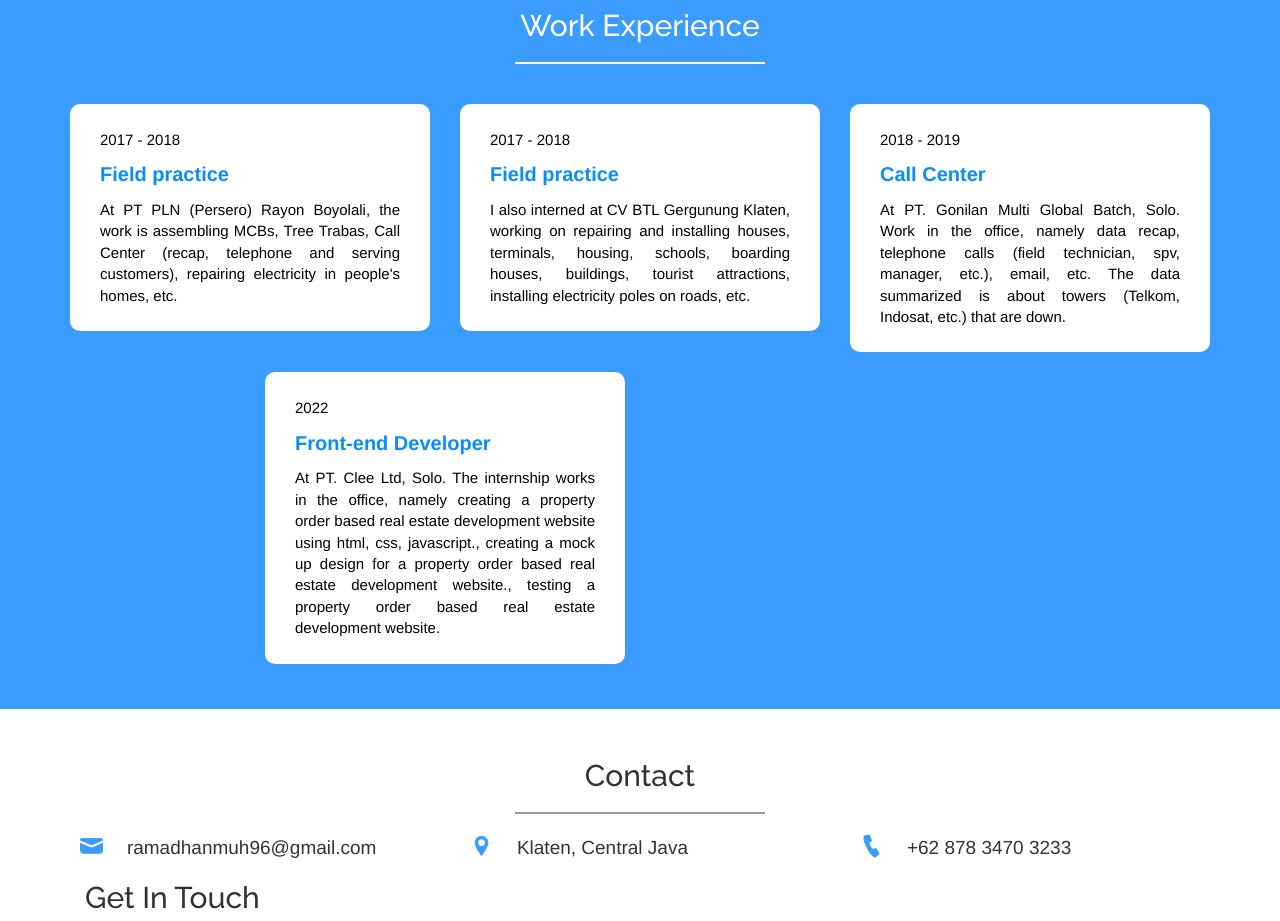
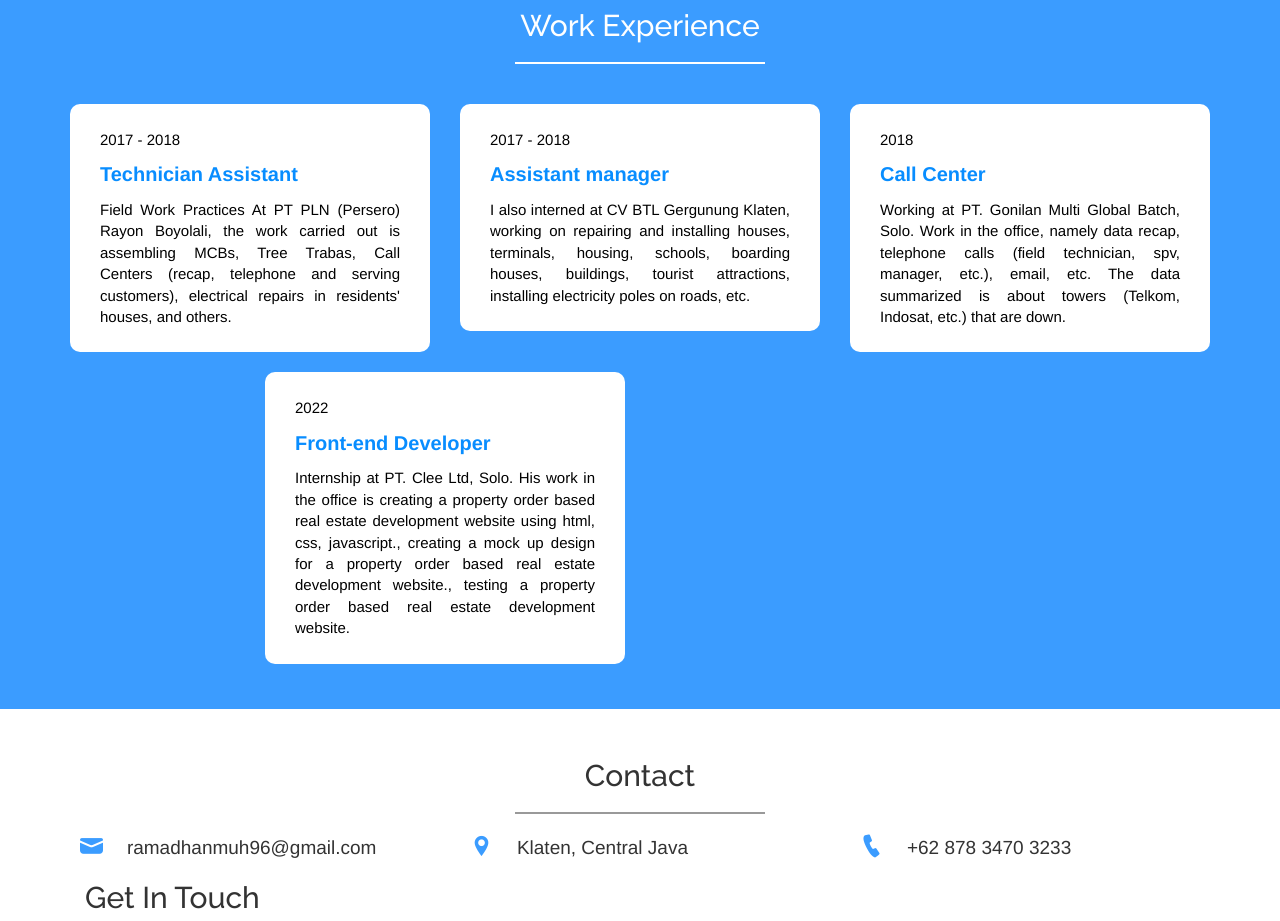
Before and after one commit to Ramawow/WebProfile-v1, a plain HTML site: page index.html in a window 1280 px wide. Shown: the part 4060-4981 px from the top of the page. Drawn offline with nearby package versions, Linux system fonts and the light colour scheme; some packages are replaced by stand-ins of ours; animation ran at ten frames a second; a script that the page names is missing; a web font is replaced by a local one.

Commit message:
edit workexp

```diff
--- a/index.html
+++ b/index.html
@@ -774,19 +774,21 @@
         <div class="col-sm-4">
           <div class="services-box">
             <p>2017 - 2018</p>
-            <span data-translate-id="Praktek Kerja Lapangan" data-translate-en="Field practice">Field practice</span>
-            <p data-translate-id="Di PT PLN (Persero) Rayon Boyolali, pekerjaan yang dilakukan adalah perakitan MCB, Tree Trabas, Call Center (rekap, telepon dan melayani pelanggan), perbaikan listrik di rumah-rumah penduduk, dan lain-lain."
-              data-translate-en="At PT PLN (Persero) Rayon Boyolali, the work is assembling MCBs, Tree Trabas, Call Center (recap, telephone and serving customers), repairing electricity in people's homes, etc.">
-              At PT PLN (Persero) Rayon Boyolali, the work is assembling MCBs, Tree Trabas, Call Center (recap,
-              telephone and serving customers), repairing electricity in people's homes, etc.
+            <span data-translate-id="Asisten Teknisi" data-translate-en="Technician Assistant">Technician
+              Assistant</span>
+            <p data-translate-id="Praktek Kerja Lapangan Di PT PLN (Persero) Rayon Boyolali, pekerjaan yang dilakukan adalah perakitan MCB, Tree Trabas, Call Center (rekap, telepon dan melayani pelanggan), perbaikan listrik di rumah-rumah penduduk, dan lain-lain."
+              data-translate-en="Field Work Practices At PT PLN (Persero) Rayon Boyolali, the work carried out is assembling MCBs, Tree Trabas, Call Centers (recap, telephone and serving customers), electrical repairs in residents' houses, and others.">
+              Field Work Practices At PT PLN (Persero) Rayon Boyolali, the work carried out is assembling MCBs, Tree
+              Trabas, Call Centers (recap, telephone and serving customers), electrical repairs in residents' houses,
+              and others.
             </p>
           </div>
         </div>
         <div class="col-sm-4">
           <div class="services-box">
             <p>2017 - 2018</p>
-            <span data-translate-id="Praktek Kerja Lapangan" data-translate-en="Field practice">Field practice</span>
-            <p data-translate-id="At PT. Clee Ltd, Solo. The internship works in the office, namely creating a property order based real estate development website using html, css, javascript., creating a mock up design for a property order based real estate development website., testing a property order based real estate development website."
+            <span data-translate-id="Asisten Manajer" data-translate-en="Assistant manager">Assistant manager</span>
+            <p data-translate-id="Saya juga magang di CV BTL Gergunung Klaten, mengerjakan perbaikan dan pemasangan rumah, terminal, perumahan, sekolah, kos-kosan, gedung, tempat wisata, pemasangan tiang listrik di jalan, dll."
               data-translate-en=" I also interned at CV BTL Gergunung Klaten, working on repairing and installing houses, terminals, housing, schools, boarding houses, buildings, tourist attractions, installing electricity poles on roads, etc.">
               I also interned at CV BTL Gergunung Klaten, working on repairing and installing houses, terminals,
               housing, schools, boarding houses, buildings, tourist attractions, installing electricity poles on
@@ -797,13 +799,13 @@
         </div>
         <div class="col-sm-4">
           <div class="services-box">
-            <p>2018 - 2019</p>
+            <p>2018</p>
             <span data-translate-id="Pelayanan Pelanggan" data-translate-en="Call Center">Call Center</span>
-            <p data-translate-id="Di PT. Batch Multi Global Gonilan, Solo. Kerjanya di kantor yaitu rekap data, nelpon (teknisi lapangan, spv, manager, dsb), Email, dll. Data yang direkap mengenai tower (Telkom, Indosat, dsb) yang sedang down."
-              data-translate-en="At PT. Gonilan Multi Global Batch, Solo. Work in the office, namely data recap, telephone calls (field technician, spv, manager, etc.), email, etc. The data summarized is about towers (Telkom, Indosat, etc.) that are down.">
-              At PT. Gonilan Multi Global Batch, Solo. Work in the office, namely data recap, telephone calls (field
-              technician, spv, manager, etc.), email, etc. The data summarized is about towers (Telkom, Indosat, etc.)
-              that are down.
+            <p data-translate-id="Bekerja Di PT. Batch Multi Global Gonilan, Solo. Kerjanya di kantor yaitu rekap data, nelpon (teknisi lapangan, spv, manager, dsb), Email, dll. Data yang direkap mengenai tower (Telkom, Indosat, dsb) yang sedang down."
+              data-translate-en="Working at PT. Gonilan Multi Global Batch, Solo. Work in the office, namely data recap, telephone calls (field technician, spv, manager, etc.), email, etc. The data summarized is about towers (Telkom, Indosat, etc.) that are down.">
+              Working at PT. Gonilan Multi Global Batch, Solo. Work in the office, namely data recap, telephone calls
+              (field technician, spv, manager, etc.), email, etc. The data summarized is about towers (Telkom, Indosat,
+              etc.) that are down.
             </p>
           </div>
         </div>
@@ -811,11 +813,11 @@
           <div class="services-box">
             <p>2022</p>
             <span>Front-end Developer</span>
-            <p data-translate-id="Di PT. Clee Ltd, Solo. Magang kerjanya di kantor yaitu Membuat Website Pengembangan Real Estate Berbasis Pesanan Properti menggunakan html, css, javascript., Membuat desain mock up untuk Situs Web Pengembangan Real Estat Berbasis Pesanan Properti., Pengujian Website Pengembangan Real Estate Berbasis Pesanan Properti"
-              data-translate-en="At PT. Clee Ltd, Solo. The internship works in the office, namely creating a property order based real estate development website using html, css, javascript., creating a mock up design for a property order based real estate development website., testing a property order based real estate development website.">
-              At PT. Clee Ltd, Solo. The internship works in the office, namely creating a property order based real
-              estate development website using html, css, javascript., creating a mock up design for a property order
-              based real estate development website., testing a property order based real estate development website.
+            <p data-translate-id="Magang Di PT. Clee Ltd, Solo. Kerjanya di kantor yaitu Membuat Website Pengembangan Real Estate Berbasis Pesanan Properti menggunakan html, css, javascript., Membuat desain mock up untuk Situs Web Pengembangan Real Estat Berbasis Pesanan Properti., Pengujian Website Pengembangan Real Estate Berbasis Pesanan Properti"
+              data-translate-en="Internship at PT. Clee Ltd, Solo. His work in the office is creating a property order based real estate development website using html, css, javascript., creating a mock up design for a property order based real estate development website., testing a property order based real estate development website.">
+              Internship at PT. Clee Ltd, Solo. His work in the office is creating a property order based real estate
+              development website using html, css, javascript., creating a mock up design for a property order based
+              real estate development website., testing a property order based real estate development website.
             </p>
           </div>
         </div>
```
